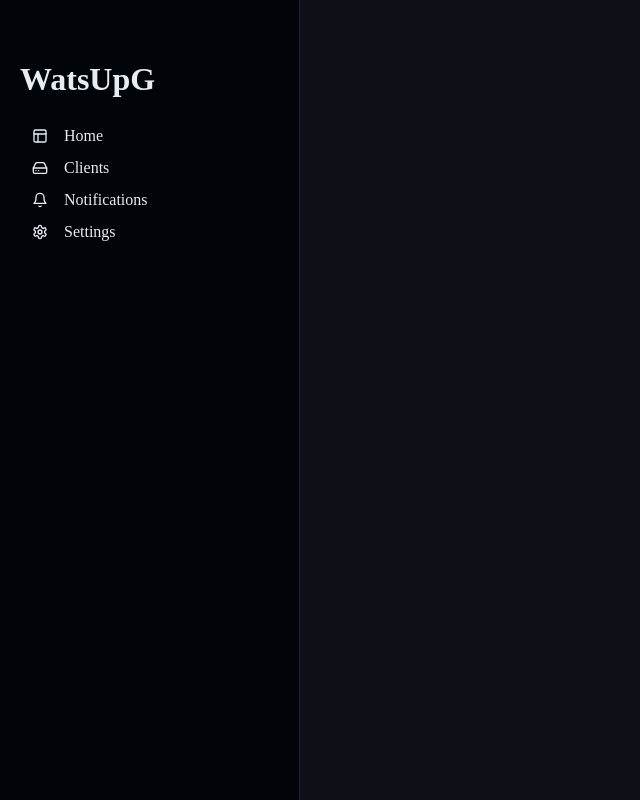
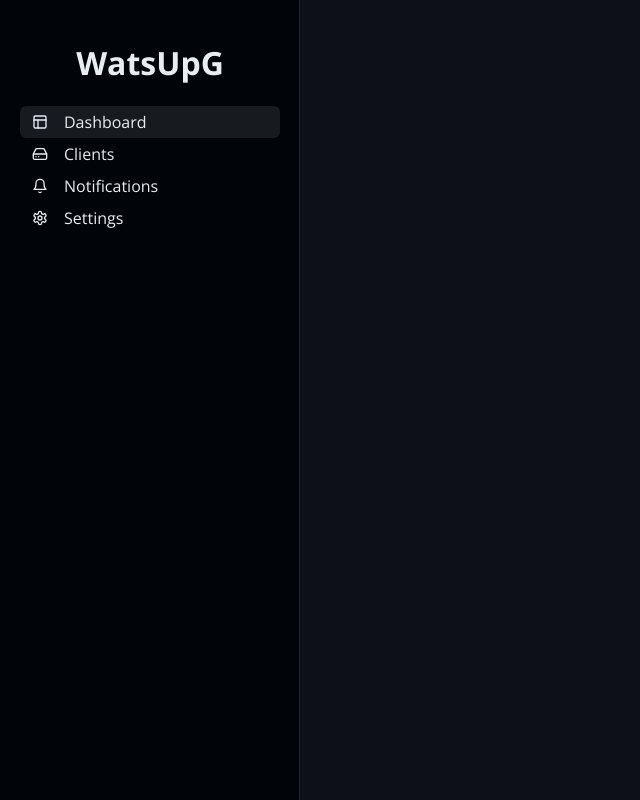
Before and after one commit to YelloElefant/WatsUpG, a PHP site: page /index.html in a window 1280 px wide. Shown: the whole page, without its empty margins (0-640 px from the left). Run offline with PHP 8.4, Linux system fonts and the light colour scheme.

Commit message:
adding hover and current page to links
Signed-off-by: YelloElefant <alextrotternz@gmail.com>

```diff
--- a/Server/docker/Pages/index.html
+++ b/Server/docker/Pages/index.html
@@ -6,6 +6,10 @@
    <meta name="viewport" content="width=device-width, initial-scale=1.0">
    <link rel="stylesheet" href="./styles/index.css">
    <title>WatsUpG</title>
+   <link rel="preconnect" href="https://fonts.googleapis.com">
+   <link rel="preconnect" href="https://fonts.gstatic.com" crossorigin>
+   <link href="https://fonts.googleapis.com/css2?family=Open+Sans:wght@400;700&display=swap" rel="stylesheet">
+
 </head>
 
 <body>
@@ -13,10 +17,10 @@
       <div id="sidebarWrapper">
          <div id="sidebar">
             <div id="sidebarHeader">
-               <h1>WatsUpG</h1>
+               <h1 id="sidebarTitle">WatsUpG</h1>
             </div>
             <div id="sidebarContent">
-               <a href="#" class="sidebarLink">
+               <a href="#" class="sidebarLink" id="dashboardLink">
                   <svg xmlns="http://www.w3.org/2000/svg" width="24" height="24" viewBox="0 0 24 24" fill="none"
                      stroke="currentColor" stroke-width="2" stroke-linecap="round" stroke-linejoin="round" class="icon"
                      aria-hidden="true" role="img">
@@ -24,9 +28,9 @@
                      <line x1="3" y1="9" x2="21" y2="9"></line>
                      <line x1="9" y1="21" x2="9" y2="9"></line>
                   </svg>
-                  <span class="linkSpan">Home</span>
+                  <span class="linkSpan">Dashboard</span>
                </a>
-               <a href="#" class="sidebarLink">
+               <a href="#" class="sidebarLink" id="clientsLink">
                   <svg xmlns="http://www.w3.org/2000/svg" width="24" height="24" viewBox="0 0 24 24" fill="none"
                      stroke="currentColor" stroke-width="2" stroke-linecap="round" stroke-linejoin="round" class="icon"
                      aria-hidden="true" role="img">
@@ -39,7 +43,7 @@
                   </svg>
                   <span class="linkSpan">Clients</span>
                </a>
-               <a href="#" class="sidebarLink">
+               <a href="#" class="sidebarLink" id="notificationsLink">
                   <svg xmlns="http://www.w3.org/2000/svg" width="24" height="24" viewBox="0 0 24 24" fill="none"
                      stroke="currentColor" stroke-width="2" stroke-linecap="round" stroke-linejoin="round" class="icon"
                      aria-hidden="true" role="img">
@@ -48,7 +52,7 @@
                   </svg>
                   <span class="linkSpan">Notifications</span>
                </a>
-               <a href="#" class="sidebarLink">
+               <a href="#" class="sidebarLink" id="settingsLink">
                   <svg xmlns="http://www.w3.org/2000/svg" width="24" height="24" viewBox="0 0 24 24" fill="none"
                      stroke="currentColor" stroke-width="2" stroke-linecap="round" stroke-linejoin="round" class="icon"
                      aria-hidden="true" role="img">
@@ -65,6 +69,7 @@
 
 
    </header>
+   <script src="./scripts/index.js"></script>
 </body>
 
 </html>
--- /dev/null
+++ b/Server/docker/Pages/scripts/index.js
@@ -0,0 +1,17 @@
+console.log("index.js loaded");
+
+let currentPath = window.location.pathname;
+currentPath = currentPath.split("/");
+
+
+currentPath = currentPath[currentPath.length - 1];
+if (currentPath == "index.html" || currentPath == "" || currentPath == "index" || currentPath == "/") {
+   currentPath = "dashboard"
+} else {
+
+   currentPath = currentPath.split(".")[0];
+}
+
+let navToHighlight = document.getElementById(currentPath + "Link");
+navToHighlight.style.backgroundColor = "#171b20";
+navToHighlight.style.borderRadius = "0.375rem";
--- a/Server/docker/Pages/styles/index.css
+++ b/Server/docker/Pages/styles/index.css
@@ -1,11 +1,13 @@
 :root {
    --main-font-color: rgb(230, 237, 243);
+   --main-font: 'Open Sans', sans-serif;
    --sidebar-width: 300px;
 }
 
 * {
    box-sizing: border-box;
    color: var(--main-font-color);
+   font-family: var(--main-font);
 }
 
 a {
@@ -40,7 +42,6 @@ header {
    top: 0;
    left: 0;
    overflow-x: hidden;
-   padding-top: 20px;
 }
 
 #sidebar {
@@ -67,6 +68,7 @@ header {
    width: 100%;
    cursor: pointer;
    padding: 0 12px 0 12px;
+   font-size: 1em;
 
 
 }
@@ -88,3 +90,9 @@ header {
 .linkSpan {
    margin-left: 16px;
 }
+
+#sidebarTitle {
+   font-size: 2em;
+   font-weight: 700;
+   text-align: center;
+}
```
